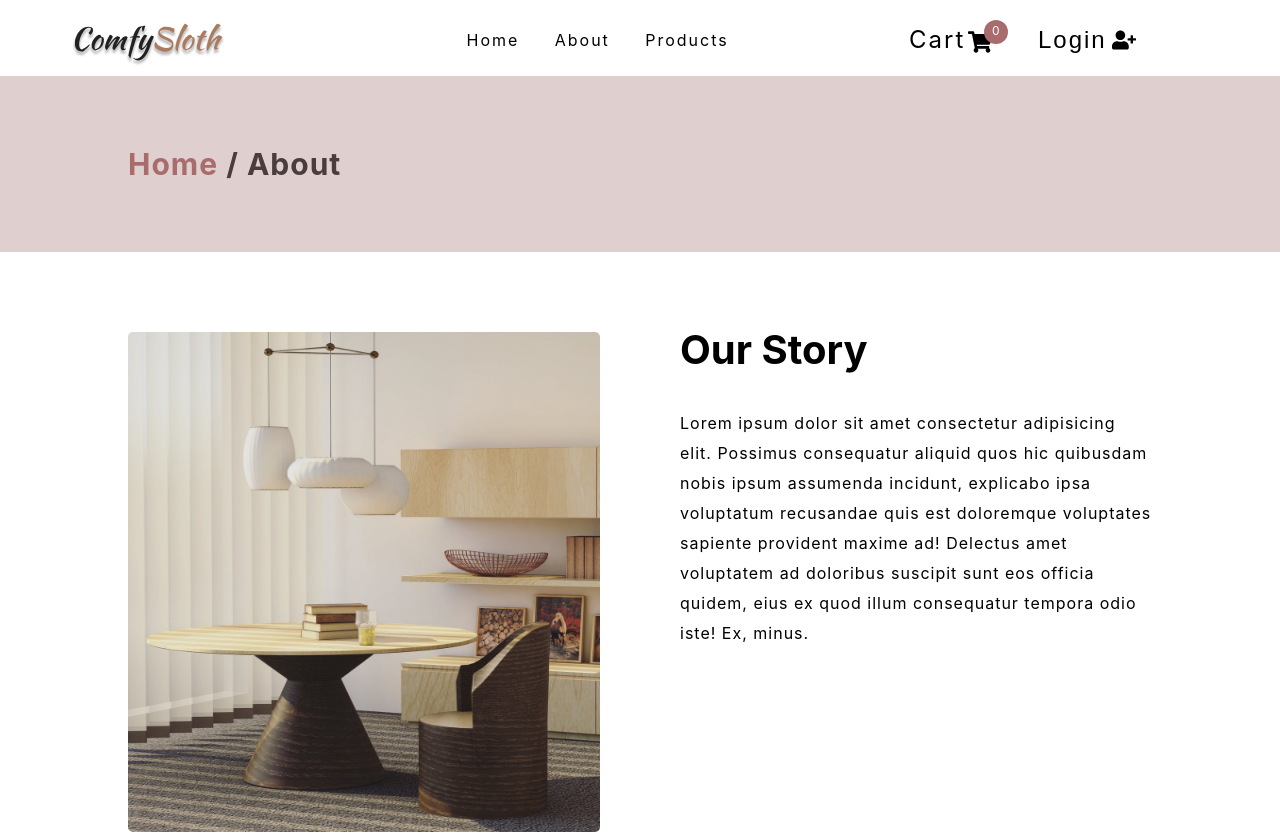
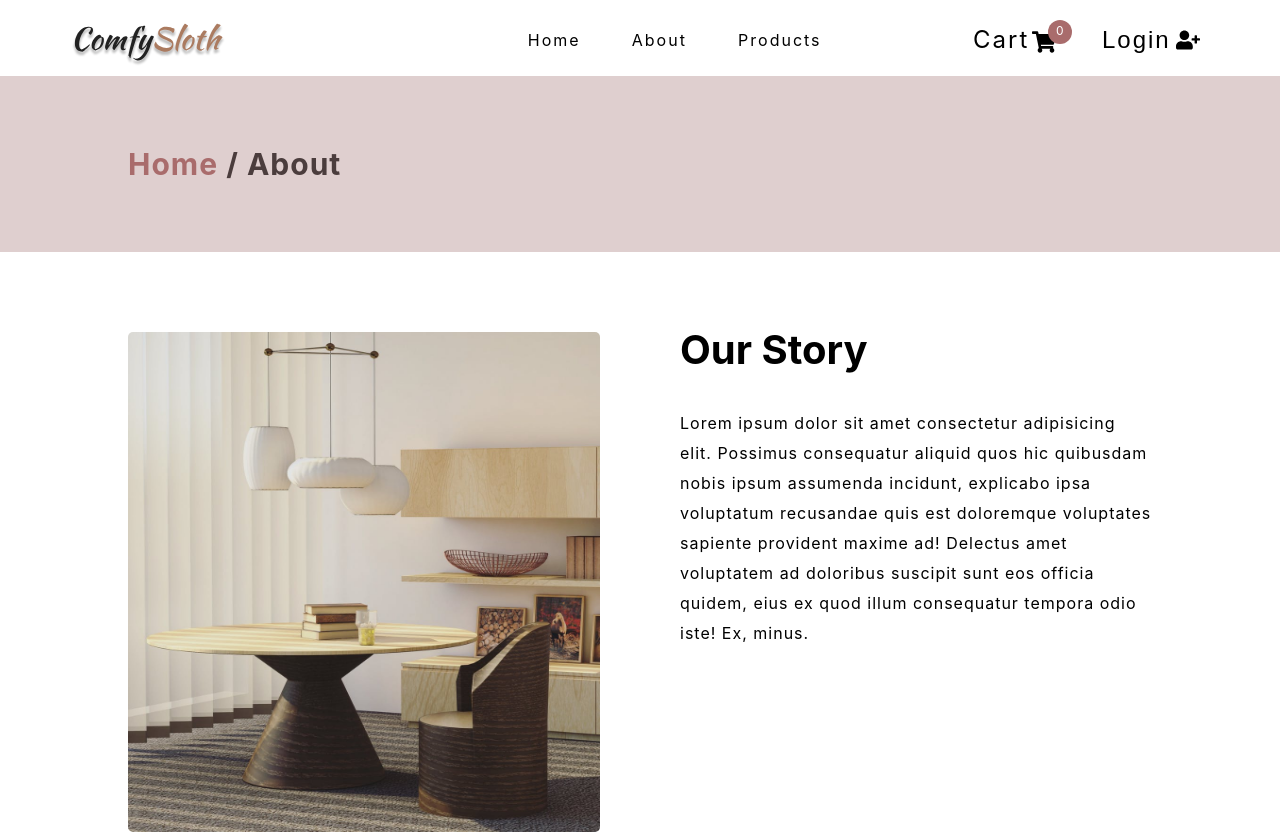
Before and after one commit to davidjacimovic98/react-project-webshop, a React (Create React App) app: page /about in a window 1280 px wide. Shown: the top 834 px of the page. Built offline with nearby package versions, Linux system fonts and the light colour scheme; no server answers.

Commit message:
small css changes made

```diff
--- a/src/components/Navbar/Navbar.module.css
+++ b/src/components/Navbar/Navbar.module.css
@@ -44,11 +44,12 @@
 
   .nav_links {
     display: block;
+    margin-right: -20vw;
   }
 
   .cart_and_login {
     display: block;
-    margin-right: 15%;
+    margin-right: 10vw;
   }
 
   .container {
```
